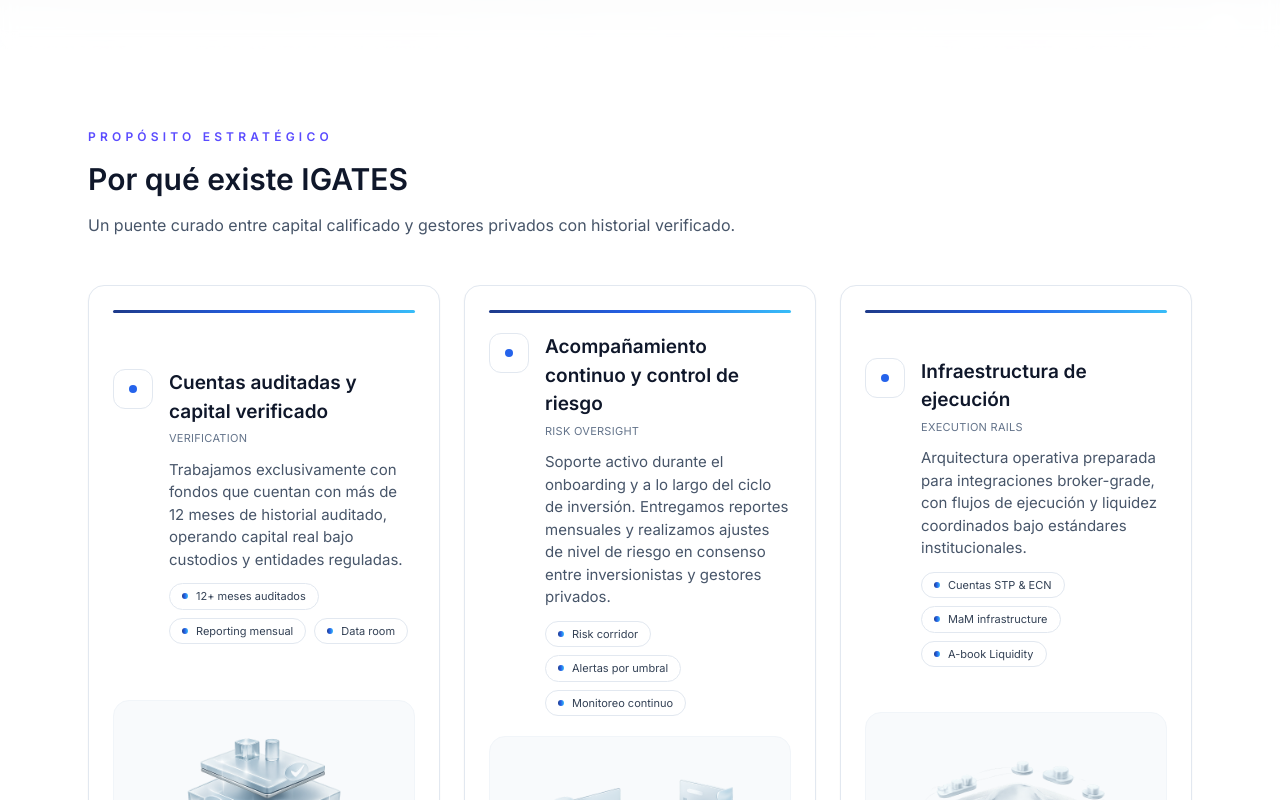
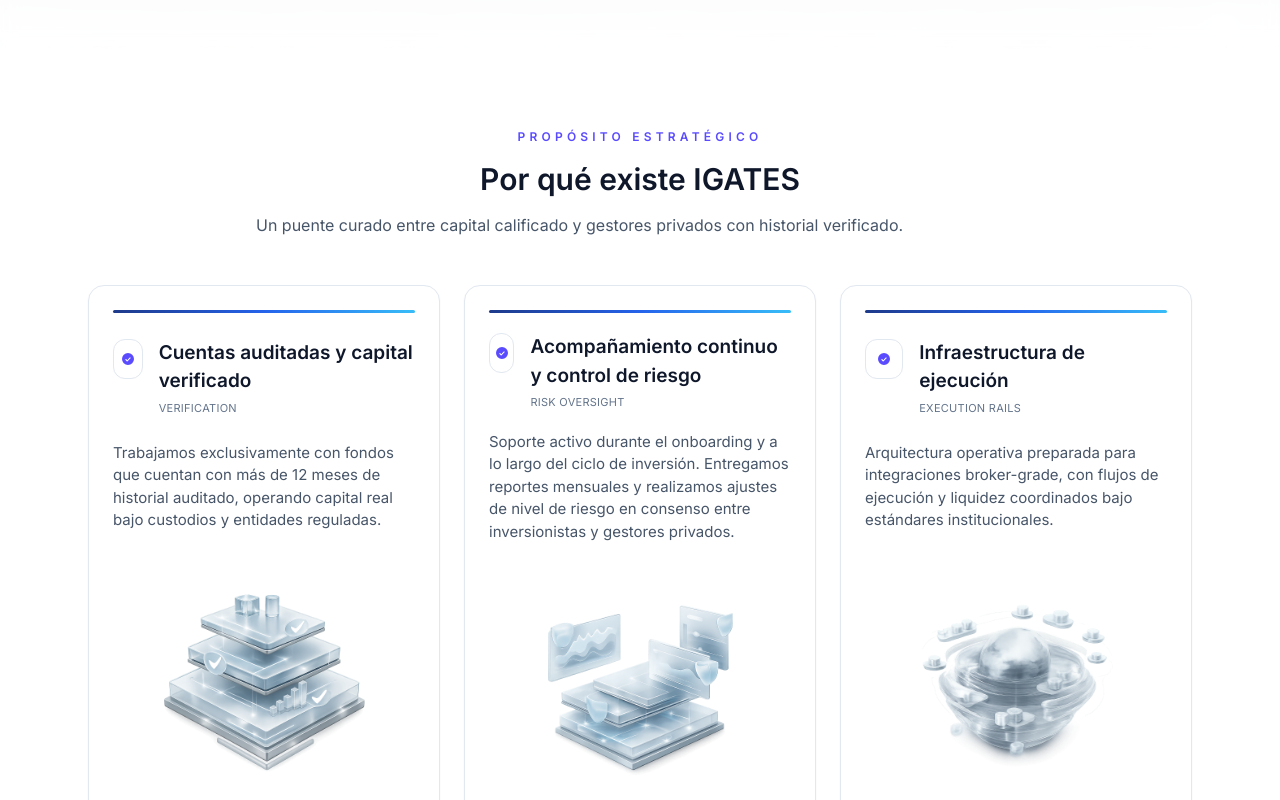
Before and after one commit to Juanherrera-123/Fund_Connect, a Next.js app: page / in a window 1280 px wide. Shown: the part 840-1640 px from the top of the page. Built offline with nearby package versions, Linux system fonts and the light colour scheme.

Commit message:
Center why section title and remove image borders

```diff
--- a/src/components/home/Why.tsx
+++ b/src/components/home/Why.tsx
@@ -38,7 +38,7 @@
   return (
     <section id="why" className="bg-white py-20">
       <div className="mx-auto max-w-6xl px-6">
-        <div className="max-w-3xl space-y-4">
+        <div className="mx-auto max-w-3xl space-y-4 text-center">
           <p
             className="text-xs font-semibold uppercase tracking-[0.35em] text-igates-500"
             data-i18n="whyEyebrow"
@@ -48,7 +48,7 @@
           <h2 className="text-3xl font-semibold text-slate-900" data-i18n="whyTitle">
             Por qué existe IGATES
           </h2>
-          <p className="text-base text-slate-600" data-i18n="whyLead">
+          <p className="text-base text-slate-600 text-justify" data-i18n="whyLead">
             Un puente curado entre capital calificado y gestores privados con historial verificado.
           </p>
         </div>
@@ -56,31 +56,26 @@
           {purposeCards.map((card) => (
             <article key={card.titleKey} className="igates-card grid gap-5">
               <div className="igates-gradient h-[3px] w-full rounded-full" aria-hidden="true" />
-              <div className="grid gap-4 md:grid-cols-[auto_1fr] md:items-start">
-                <div className="flex h-10 w-10 items-center justify-center rounded-xl border border-slate-200 bg-white">
-                  <span className="h-2 w-2 rounded-full bg-blue-600" aria-hidden="true" />
+              <div className="flex items-start gap-4">
+                <div className="flex h-10 w-10 items-center justify-center rounded-xl border border-slate-200 bg-white text-igates-500">
+                  <svg viewBox="0 0 20 20" className="h-4 w-4" aria-hidden="true">
+                    <path
+                      d="M10 2.5a7.5 7.5 0 1 0 0 15a7.5 7.5 0 0 0 0-15Zm3.1 5.65a.75.75 0 0 1 .02 1.06l-3.62 3.72a.75.75 0 0 1-1.07 0L6.9 11.39a.75.75 0 1 1 1.06-1.06l1.12 1.12 3.09-3.17a.75.75 0 0 1 1.06-.02Z"
+                      fill="currentColor"
+                    />
+                  </svg>
                 </div>
-                <div className="space-y-3">
                 <div className="space-y-1">
                   <h3 className="text-[19px] font-semibold text-slate-900" data-i18n={card.titleKey}>
                     {card.title}
                   </h3>
                   <p className="text-[11px] uppercase tracking-wide text-slate-500">{card.spec}</p>
                 </div>
+              </div>
               <p className="text-[15px] text-slate-600" data-i18n={card.bodyKey}>
                 {card.body}
               </p>
-                  <div className="flex flex-wrap gap-2">
-                    {card.chips.map((chip) => (
-                      <span key={chip} className="igates-chip">
-                        <span className="igates-gradient h-1.5 w-1.5 rounded-full" aria-hidden="true" />
-                        {chip}
-                      </span>
-                    ))}
-                  </div>
-                </div>
-              </div>
-              <div className="rounded-2xl border border-slate-100 bg-slate-50 p-4">
+              <div className="rounded-2xl bg-white p-4">
                 <img
                   src={card.image}
                   alt={card.alt}
```
Lines whose indentation alone changed are shown as unchanged.
